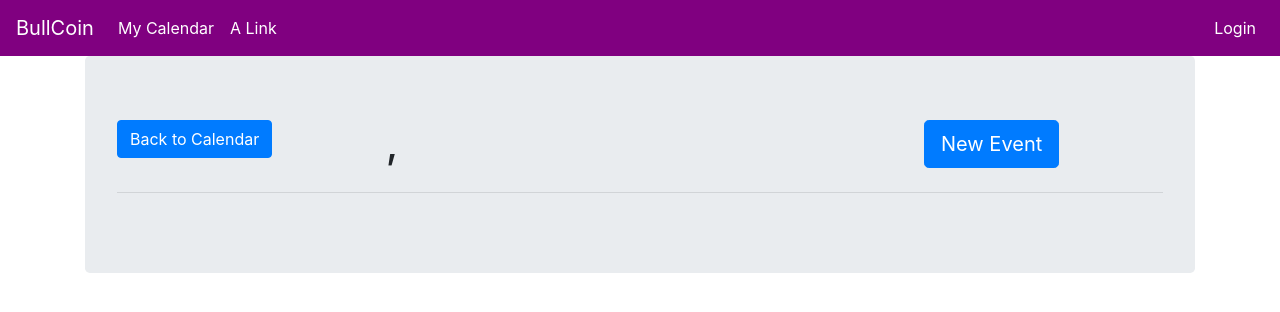
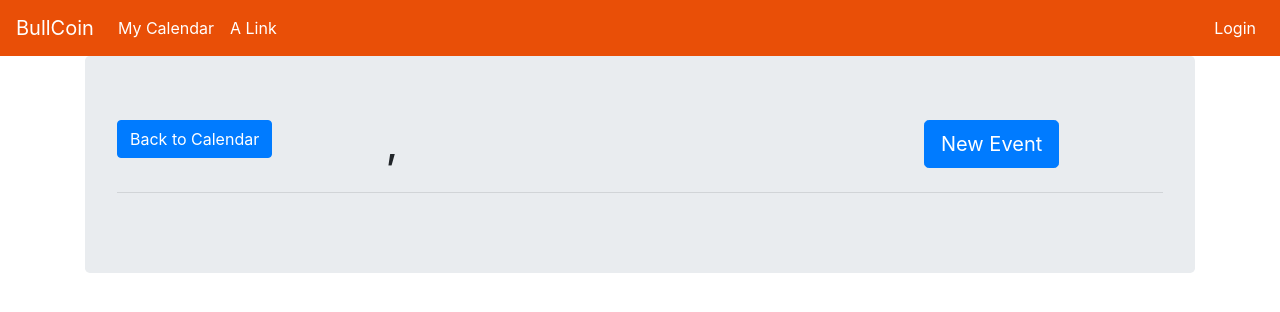
Before and after one commit to itsgabefoo/capGoogleTemplate, a Python web app: template app/templates/day.html in a window 1280 px wide. Shown: the top 312 px of the page. Run offline with Jinja, Linux system fonts and the light colour scheme; the template is opened without the code that fills it, so the values that code supplies are empty; some libraries are stand-ins or nearby versions.

Commit message:
added admins changed colors

```diff
--- a/app/routes/users.py
+++ b/app/routes/users.py
@@ -35,7 +35,7 @@ import os
 CLIENT_SECRETS_FILE = "credentials.json"
 
 # List of email addresses for Admin users
-admins = ['stephen.wright@ousd.org','s_your.name@ousd.org']
+admins = ['stephen.wright@ousd.org','s_samuel.worku@ousd.org','s_mohammed.mohammed@ousd.org','s_elyas.ahmed@ousd.org','s_angel.liang2@ousd.org']
 
 # This runs before every route and serves to make sure users are using a secure site and can only
 # access pages they are allowed to access
--- a/app/templates/includes/_navbar.html
+++ b/app/templates/includes/_navbar.html
@@ -1,5 +1,5 @@
 <!-- This is the navbar code. This code will be included in all of the template files. -->
-<nav class="navbar navbar-expand-lg navbar-dark sticky-top" style="background-color:  #800080">
+<nav class="navbar navbar-expand-lg navbar-dark sticky-top" style="background-color:  #e94f07">
   <a class="navbar-brand" href="/">BullCoin</a>
   <button class="navbar-toggler" type="button" data-toggle="collapse" data-target="#navbarNav" aria-controls="navbarNav" aria-expanded="false" aria-label="Toggle navigation">
     <span class="navbar-toggler-icon"></span>
--- a/app/templates/index.html
+++ b/app/templates/index.html
@@ -9,6 +9,7 @@
                 <h1>BullCoin</h1>
                 You must have an OUSD.org email address to access this site.
             </div>
+
         </div>
 
 {% endblock %}
```
